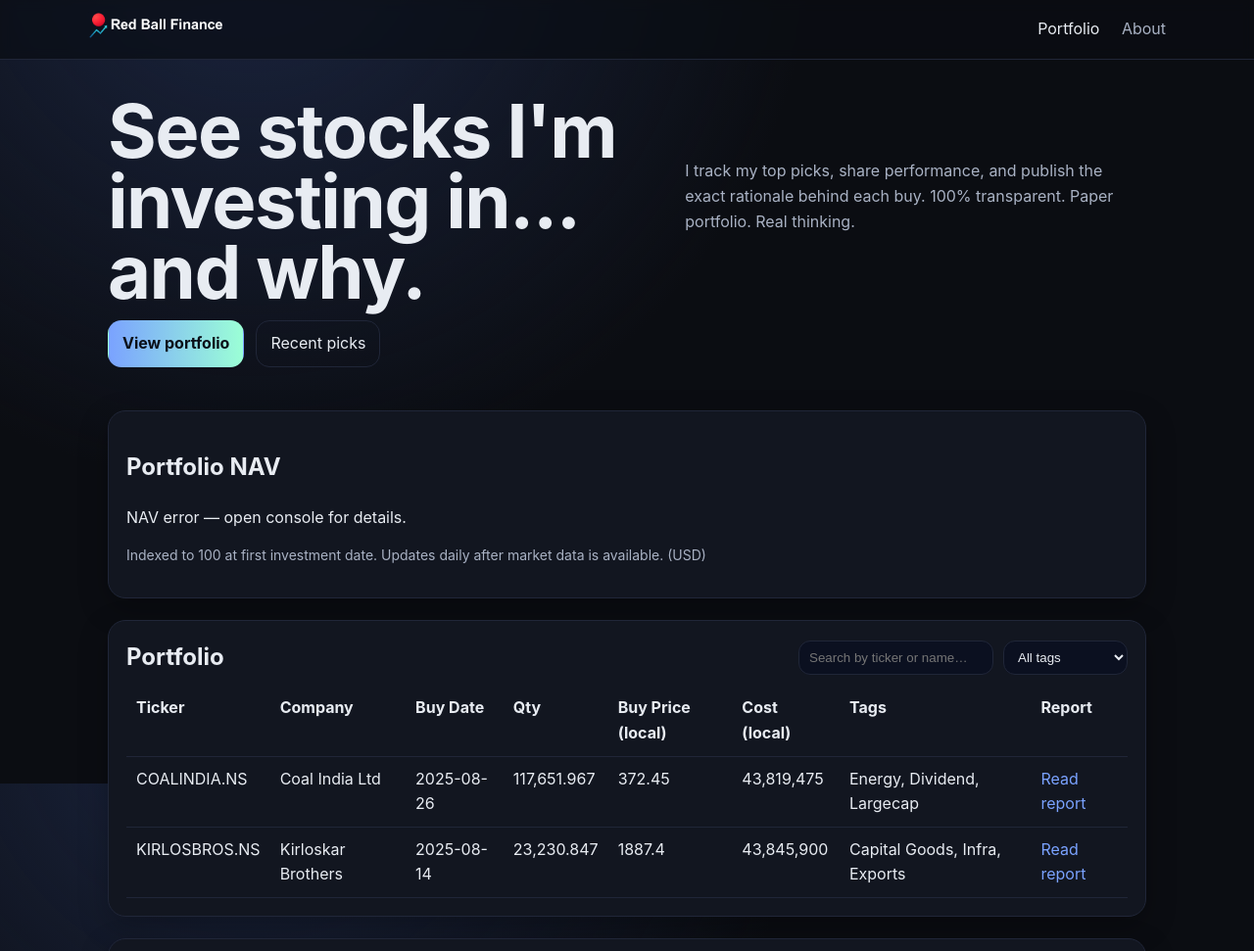
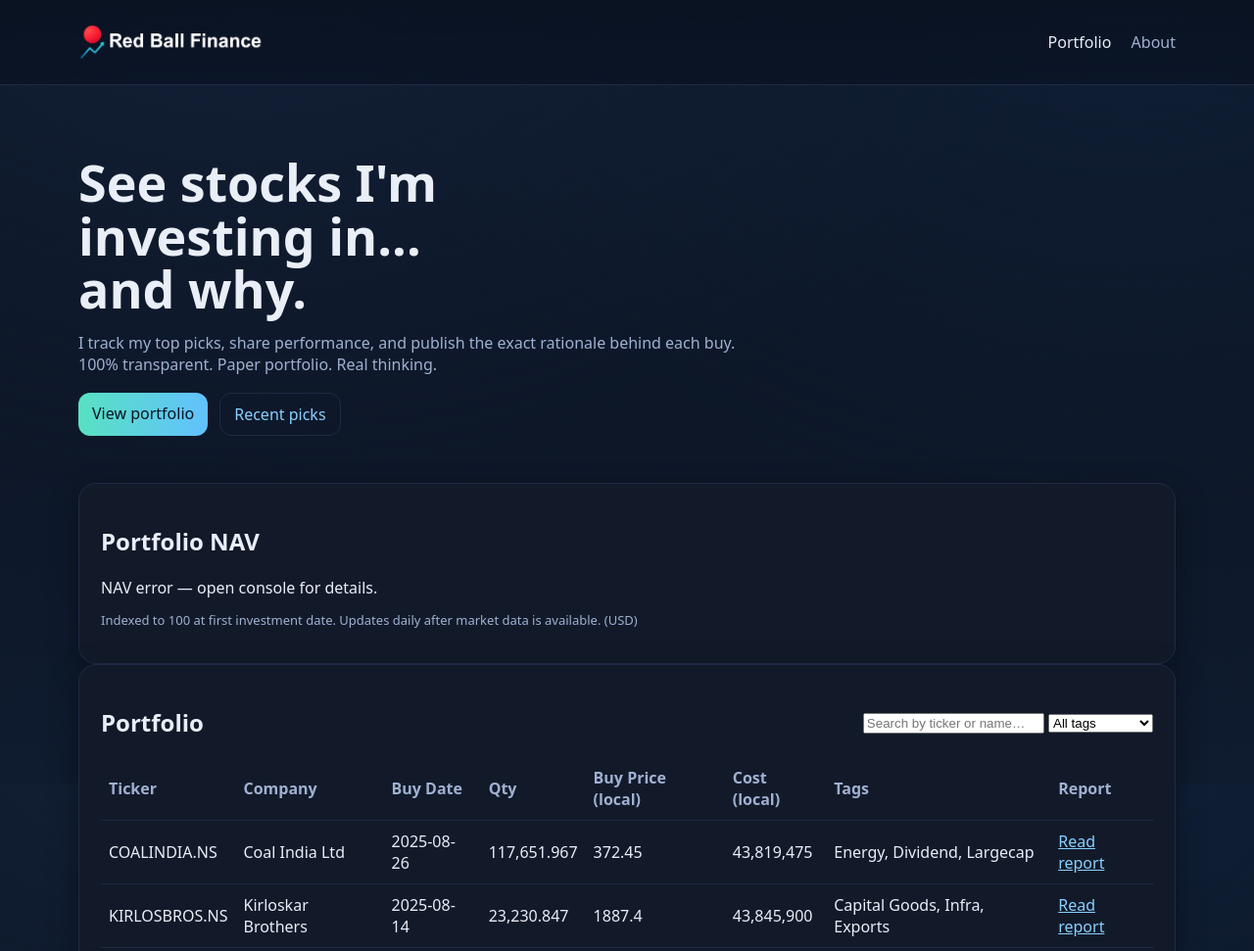
Before and after one commit to aryapanjwani7-coder/redballfinance, a plain HTML site: page index.html in a window 1280 px wide. Shown: the top 971 px of the page at 98% size. Drawn offline with nearby package versions, Linux system fonts and the light colour scheme.

Commit message:
Update styles.css

```diff
--- a/styles.css
+++ b/styles.css
@@ -1,75 +1,90 @@
+/* --- Theme tokens --- */
 :root{
-  --bg:#0b0d12;
-  --card:#121620;
-  --soft:#0f1320;
-  --text:#e8ecf2;
-  --muted:#a9b2c4;
-  --brand:#7aa2ff;
-  --accent:#9bffd6;
-  --border:#202638;
+  --bg-1:#0b1220;   /* deep navy */
+  --bg-2:#0f1b2f;   /* slightly lighter navy */
+  --card:#121a2a;
+  --border:#1f2a44;
+  --text:#e9eef7;
+  --muted:#9fb1d1;
+  --link:#8ad0ff;   /* link color */
+  --link-hover:#b6e3ff;
+  --accent:#62c1ff;
+  --green:#00d09c;
+  --red:#ff6b6b;
+  --shadow:0 10px 30px rgba(0,0,0,.35);
 }
 
-*{box-sizing:border-box}
+/* Smooth site-wide gradient (fixes the sharp background cut) */
 html,body{height:100%}
 body{
   margin:0;
-  font:16px/1.6 Inter, system-ui, -apple-system, Segoe UI, Roboto, Arial, sans-serif;
-  background:radial-gradient(60rem 60rem at 20% -10%, #1b2540 0%, transparent 60%), var(--bg);
   color:var(--text);
+  background:
+    radial-gradient(1200px 800px at 20% -10%, #13223a 0%, transparent 70%),
+    radial-gradient(1200px 800px at 90% 0%, #0f1f36 0%, transparent 65%),
+    linear-gradient(180deg, var(--bg-1), var(--bg-2));
+  background-attachment: fixed,fixed,fixed;
+  font-family: ui-sans-serif, system-ui, -apple-system, Segoe UI, Roboto, "Helvetica Neue", Arial, "Apple Color Emoji","Segoe UI Emoji";
 }
 
-.container{max-width:1100px;margin:0 auto;padding:0 20px}
-.site-header{border-bottom:1px solid var(--border);backdrop-filter:saturate(140%) blur(6px);position:sticky;top:0;z-index:10;background:rgba(11,13,18,0.7)}
-.header-inner{display:flex;align-items:center;gap:20px;justify-content:space-between;padding:12px 0}
-.logo{height:28px}
-.nav a{color:var(--muted);text-decoration:none;margin-left:18px}
-.nav a.active,.nav a:hover{color:var(--text)}
+/* Containers & cards */
+.container{max-width:1120px;margin:0 auto;padding:24px}
+.card{
+  background:var(--card);
+  border:1px solid var(--border);
+  border-radius:18px;
+  padding:22px 22px;
+  box-shadow:var(--shadow);
+}
+.card.soft{padding:16px 18px}
+.section-head{display:flex;align-items:center;justify-content:space-between;gap:16px}
 
-.hero{display:grid;grid-template-columns:1fr;gap:14px;padding:36px 0 22px}
-.hero h1{font-size: clamp(40px, 8vw, 76px);line-height:0.95;margin:0;letter-spacing:-0.02em}
-.hero-sub{color:var(--muted);max-width:60ch;margin:6px 0 10px}
-.hero-cta{display:flex;gap:12px;flex-wrap:wrap}
-.btn{border:1px solid var(--border);padding:10px 14px;border-radius:14px;text-decoration:none;color:var(--text)}
-.btn.primary{background:linear-gradient(90deg,var(--brand),var(--accent));border-color:transparent;color:#0a0f18;font-weight:700}
-.btn.ghost:hover{border-color:var(--brand);}
+/* Header */
+.site-header{
+  position:sticky;top:0;z-index:10;
+  background:linear-gradient(180deg, rgba(11,18,32,.9), rgba(11,18,32,.75));
+  backdrop-filter:saturate(140%) blur(6px);
+  border-bottom:1px solid var(--border);
+}
+.header-inner{display:flex;align-items:center;justify-content:space-between}
+.logo{height:38px;width:auto;display:block}
+.nav a{margin-left:16px;text-decoration:none;color:var(--muted)}
+.nav a.active{color:var(--text)}
+.nav a:hover{color:var(--link-hover)}
 
-.card{background:var(--card);border:1px solid var(--border);border-radius:18px;padding:18px;margin:22px 0;box-shadow:0 10px 30px rgba(0,0,0,0.25)}
-.card.soft{background:var(--soft)}
-.section-head{display:flex;align-items:center;justify-content:space-between;gap:14px;margin-bottom:10px}
-.section-head h2{margin:0}
-.filters{display:flex;gap:10px;flex-wrap:wrap}
-input[type="search"],select{background:#0b1020;border:1px solid var(--border);color:var(--text);border-radius:12px;padding:8px 10px}
+/* Hero */
+.hero{padding:48px 0}
+.hero h1{font-size:52px;line-height:1.05;margin:0 0 10px}
+.hero-sub{color:var(--muted);max-width:680px}
+.hero-cta{display:flex;gap:12px;margin-top:18px}
+.btn{border-radius:12px;padding:10px 14px;border:1px solid var(--border);text-decoration:none}
+.btn.primary{background:linear-gradient(90deg,#58e1c1,#62c1ff);color:#051321;border:none}
+.btn.ghost{color:var(--link);background:transparent}
+
+/* Table */
 .table-wrap{overflow:auto}
 table{width:100%;border-collapse:collapse}
-th,td{padding:10px;border-bottom:1px solid var(--border);text-align:left;vertical-align:top}
-td a{color:var(--brand);text-decoration:none}
-td a:hover{text-decoration:underline}
-.note{color:var(--muted);font-size:14px}
+th,td{padding:10px 8px;border-bottom:1px solid var(--border);text-align:left}
+thead th{color:var(--muted);font-weight:600}
 
-.grid{display:grid;grid-template-columns:repeat(auto-fill,minmax(240px,1fr));gap:14px}
-.card-mini{background:#0c1120;border:1px solid var(--border);padding:14px;border-radius:14px}
-.card-mini h4{margin:6px 0 4px}
-.tag{display:inline-block;background:#11192c;border:1px solid #26325a;color:#b6c5ff;padding:2px 8px;border-radius:999px;font-size:12px;margin-right:6px}
+/* Grid cards */
+.grid{display:grid;grid-template-columns:repeat(auto-fill,minmax(260px,1fr));gap:18px}
+.card-link{text-decoration:none;color:inherit;display:block}
+.card-link:hover{outline:1px solid var(--border)}
 
-.stock-header{display:flex;align-items:flex-start;justify-content:space-between;gap:16px}
-.stock-header h1{margin:0}
-.meta-row{color:var(--muted)}
-.meta{font-size:14px}
-.dot{margin:0 8px;color:#4a5370}
-.divider{border:0;border-top:1px solid var(--border);margin:14px 0}
+/* Links — remove purple visited state */
+a{color:var(--link)}
+a:hover{color:var(--link-hover)}
+a:visited{color:var(--link)} /* <— fix the purple visited color */
 
-.kv{display:grid;grid-template-columns:repeat(auto-fit,minmax(160px,1fr));gap:10px}
+/* Misc */
+.meta{color:var(--muted);font-size:14px}
+.note{color:var(--muted);font-size:13px}
+.divider{border:0;border-top:1px solid var(--border);margin:10px 0}
+.kv{display:grid;grid-template-columns:repeat(3,1fr);gap:14px}
 .kv span{display:block;color:var(--muted);font-size:13px}
-.kv strong{font-size:18px}
+.kv strong{font-size:16px}
 
-.prose{max-width:72ch}
-.prose h2,.prose h3{margin-top:1.2em}
-.prose a{color:var(--brand)}
-
-.site-footer{border-top:1px solid var(--border);margin-top:30px}
-.footer-inner{display:flex;align-items:center;justify-content:space-between;padding:16px 0;color:var(--muted)}
-
-@media (min-width:900px){
-  .hero{grid-template-columns:1.1fr 0.9fr;align-items:center}
-  .hero-sub{margin-top:2px;max-width:46ch}
-}
+/* Stock page */
+.stock-header{display:flex;align-items:center;justify-content:space-between}
+.prose p{line-height:1.6}
```
